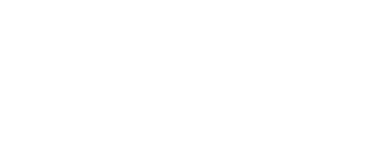
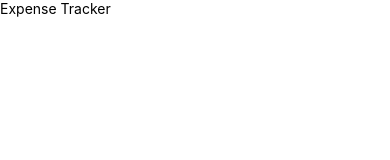
Before and after one commit to KhanMarufHossain/ExpenseTracker, a React Native app: screen / in a window 390 px wide. Shown: the top 160 px of the page. Built offline with nearby package versions, Linux system fonts and the light colour scheme.

Commit message:
Title Adding

```diff
--- a/Components/Title.js
+++ b/Components/Title.js
@@ -2,7 +2,9 @@
 
 export default function Title()
 {
-    return({
-
-    });
+    return(
+        <View style={{flex: 1}}>
+            <Text>Expense Tracker</Text>
+        </View>
+    );
 }
--- a/Screens/Home.js
+++ b/Screens/Home.js
@@ -1,9 +1,10 @@
 import {View, Text,StyleSheet} from 'react-native';
+import Title from '../Components/Title';
 export default function Home ()
 {
     return(
         <View style={styles.maincontainer} >
-            <Text></Text>
+           <Title/>
         </View>
     );
 }
```
